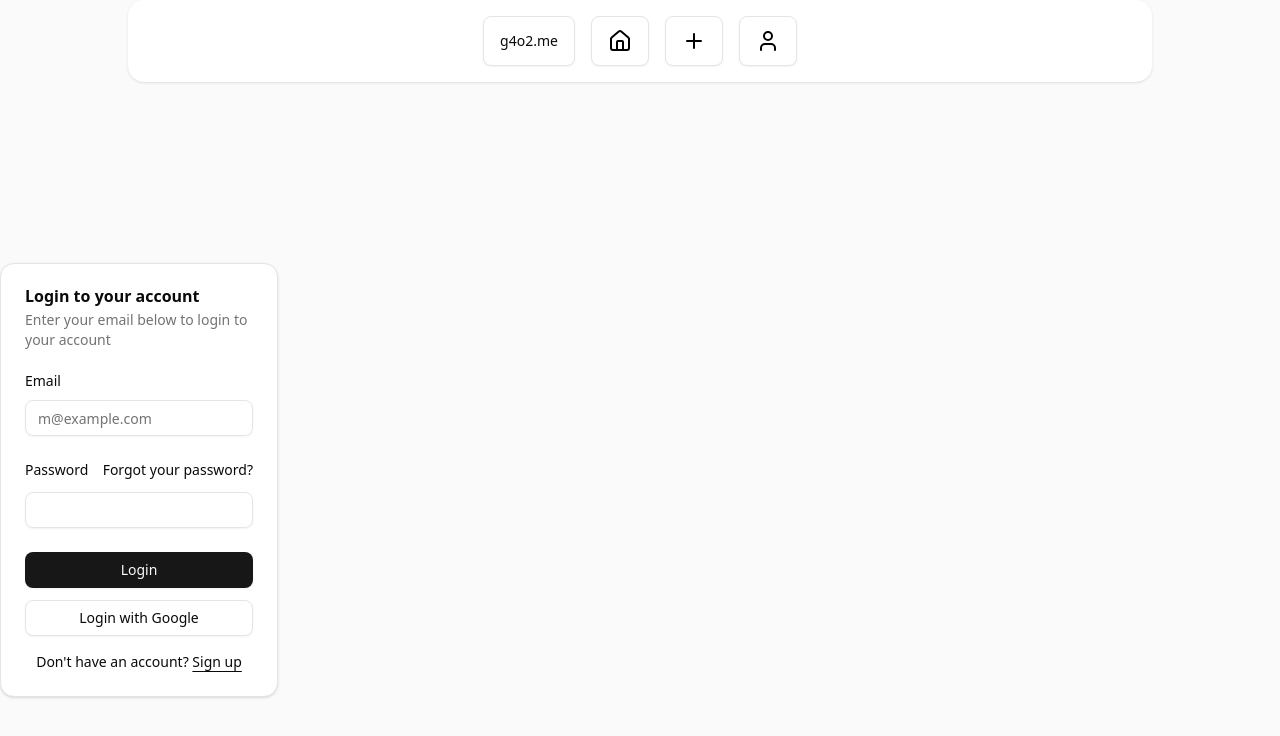
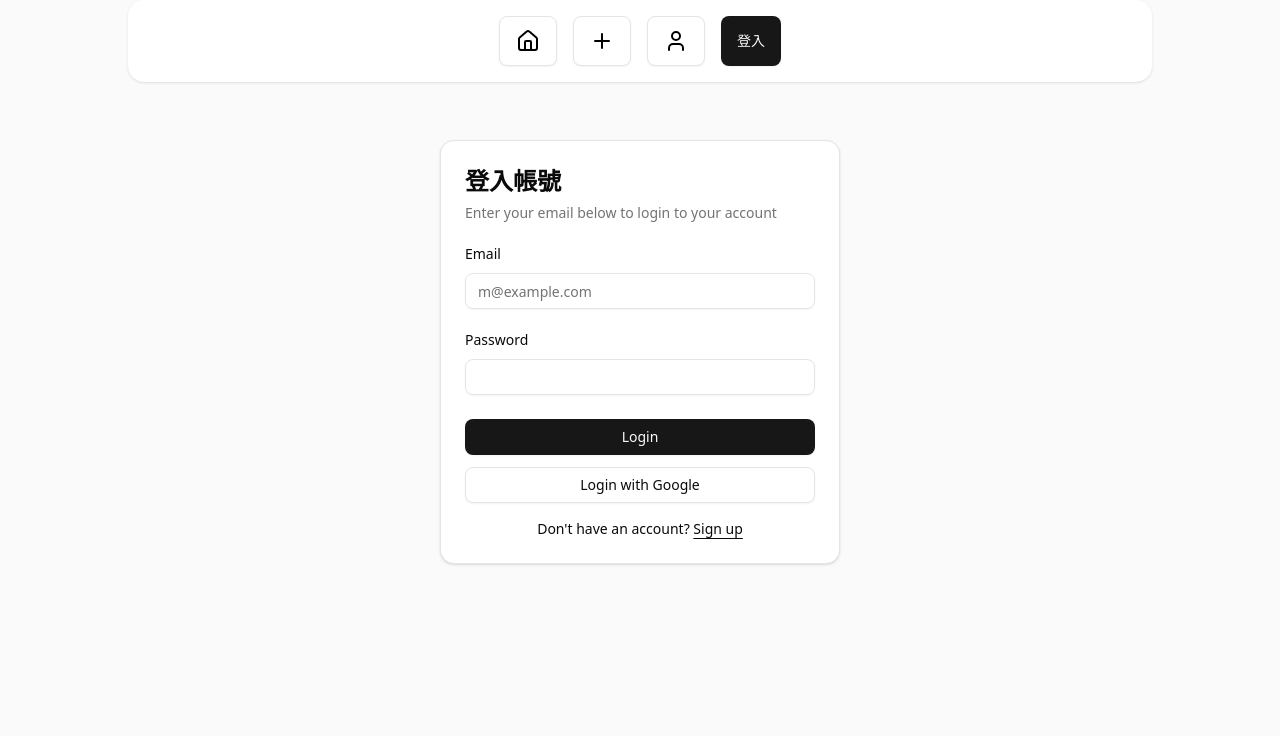
Before and after one commit to Maxhu787/anon-board, a Next.js app: page /login in a window 1280 px wide. Shown: the top 736 px of the page. Built offline with nearby package versions, Linux system fonts and the light colour scheme; no server answers.

Commit message:
working auth

```diff
--- a/app/(auth)/login/components/LoginForm.jsx
+++ b/app/(auth)/login/components/LoginForm.jsx
@@ -15,9 +15,9 @@ import { SignInWithGoogleButton } from "./SignInWithGoogleButton";
 export function LoginForm({ className, ...props }) {
   return (
     <div className={cn("flex flex-col gap-6", className)} {...props}>
-      <Card>
+      <Card className="w-[400px]">
         <CardHeader>
-          <CardTitle>Login to your account</CardTitle>
+          <CardTitle className="text-2xl">登入帳號</CardTitle>
           <CardDescription>
             Enter your email below to login to your account
           </CardDescription>
@@ -38,12 +38,12 @@ export function LoginForm({ className, ...props }) {
               <div className="grid gap-3">
                 <div className="flex items-center">
                   <Label htmlFor="password">Password</Label>
-                  <a
+                  {/* <a
                     href="#"
                     className="ml-auto inline-block text-sm underline-offset-4 hover:underline"
                   >
                     Forgot your password?
-                  </a>
+                  </a> */}
                 </div>
                 <Input id="password" name="password" type="password" required />
               </div>
--- a/app/(auth)/login/page.jsx
+++ b/app/(auth)/login/page.jsx
@@ -4,7 +4,7 @@ import { LoginForm } from "./components/LoginForm";
 
 const LoginPage = () => {
   return (
-    <div className="flex h-svh items-center">
+    <div className="flex items-center justify-center mt-35">
       <LoginForm />
     </div>
   );
--- a/app/(auth)/signup/components/SignUpForm.jsx
+++ b/app/(auth)/signup/components/SignUpForm.jsx
@@ -16,7 +16,7 @@ export function SignUpForm() {
   return (
     <Card className="mx-auto max-w-sm">
       <CardHeader>
-        <CardTitle className="text-xl">Sign Up</CardTitle>
+        <CardTitle className="text-2xl">註冊帳號</CardTitle>
         <CardDescription>
           Enter your information to create an account
         </CardDescription>
--- a/app/(auth)/signup/page.jsx
+++ b/app/(auth)/signup/page.jsx
@@ -1,9 +1,10 @@
+"use client";
 import React from "react";
 import { SignUpForm } from "./components/SignUpForm";
 
 const SignUpPage = () => {
   return (
-    <div className="flex h-svh items-center">
+    <div className="flex items-center justify-center mt-35">
       <SignUpForm />
     </div>
   );
--- a/app/page.js
+++ b/app/page.js
@@ -15,7 +15,6 @@ import { Button } from "@/components/ui/button";
 import { ThumbsDown, ThumbsUp } from "lucide-react";
 import { useRouter } from "next/navigation";
 import { toast } from "sonner";
-import LoginButton from "@/components/LoginLogoutButton";
 import UserGreetText from "@/components/UserGreetText";
 
 const posts = [
@@ -68,8 +67,7 @@ export default function Home() {
   return (
     <div className="p-8">
       {/* <h1 className="text-2xl font-bold mb-4">Latest Posts</h1> */}
-      <LoginButton />
-      <UserGreetText />
+      {/* <UserGreetText /> */}
       <ul className="mb-8 flex flex-col items-center space-y-2">
         {posts.map((post) => (
           <li key={post.id} className="w-full max-w-xl">
--- a/components/LoginLogoutButton.jsx
+++ b/components/LoginLogoutButton.jsx
@@ -5,7 +5,7 @@ import { useRouter } from "next/navigation";
 import { createClient } from "@/utils/supabase/client";
 import { signout } from "@/lib/auth-actions";
 
-const LoginButton = () => {
+const LoginButton = ({ className }) => {
   const [user, setUser] = useState(null);
   const router = useRouter();
   const supabase = createClient();
@@ -23,24 +23,26 @@ const LoginButton = () => {
   if (user) {
     return (
       <Button
+        variant="outline"
         onClick={() => {
           signout();
           setUser(null);
         }}
+        className={className}
       >
-        Log out
+        登出
       </Button>
     );
   }
 
   return (
     <Button
-      variant="outline"
       onClick={() => {
         router.push("/login");
       }}
+      className={className}
     >
-      Login
+      登入
     </Button>
   );
 };
--- a/components/NavBar.jsx
+++ b/components/NavBar.jsx
@@ -18,21 +18,18 @@ import {
   DrawerTitle,
   DrawerTrigger,
 } from "@/components/ui/drawer";
+import LoginButton from "./LoginLogoutButton";
 
 export default function NavBar() {
   const iconSize = 24;
   return (
     <NavigationMenu className="py-4 mt-0 rounded-2xl shadow bg-white w-full max-w-5xl mx-auto fixed z-10">
       <NavigationMenuList className="flex w-full justify-between gap-4">
-        <NavigationMenuItem>
-          <Button
-            variant="outline"
-            asChild
-            className="min-w-[58px] min-h-[50px]"
-          >
+        {/* <NavigationMenuItem>
+          <Button asChild className="min-w-[58px] min-h-[50px]">
             <Link href="/">g4o2.me</Link>
           </Button>
-        </NavigationMenuItem>
+        </NavigationMenuItem> */}
         <NavigationMenuItem>
           <Button
             variant="outline"
@@ -90,6 +87,13 @@ export default function NavBar() {
             </Link>
           </Button>
         </NavigationMenuItem>
+        <NavigationMenuItem>
+          <LoginButton
+            variant="outline"
+            asChild
+            className="min-w-[58px] min-h-[50px] cursor-pointer"
+          />
+        </NavigationMenuItem>
       </NavigationMenuList>
     </NavigationMenu>
   );
```
Also changed, not shown: 1 other file (tests, documents, lock files or other folders).
